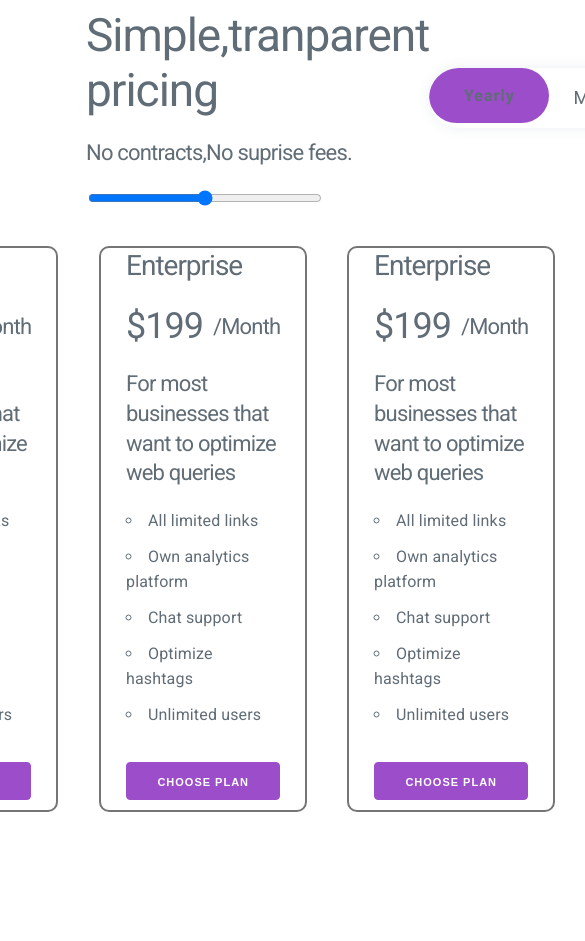
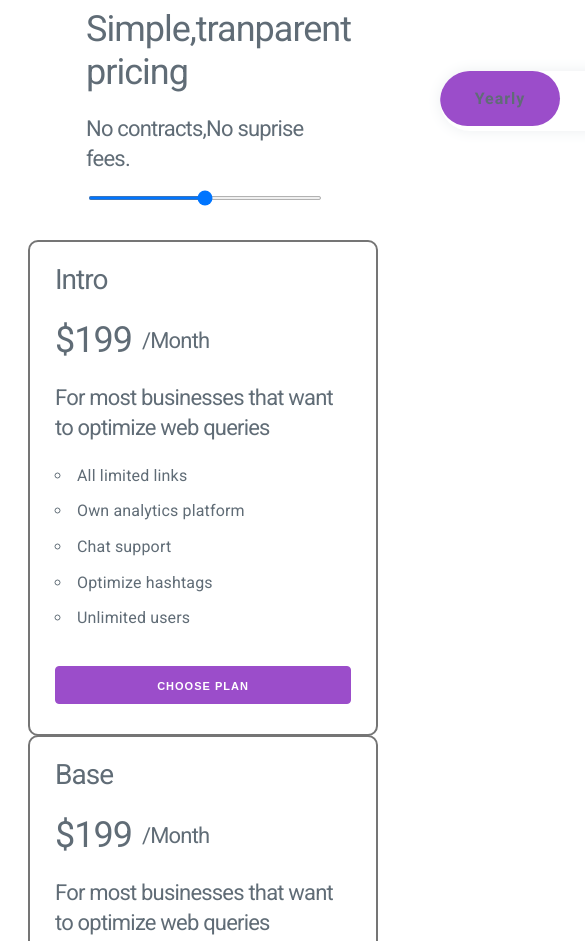
Before and after one commit to saharmansouri/carr, a plain HTML site: page index.html in a window 390 px wide. Shown: the top 941 px of the page, 585 px wide, since content can reach past the window. Before the commit the page ends 860 px from the top, so only its background shows below. Drawn offline with nearby package versions, Linux system fonts and the light colour scheme.

Commit message:
frist commit

```diff
--- a/index.html
+++ b/index.html
@@ -17,6 +17,7 @@
                 href="https://cdnjs.cloudflare.com/ajax/libs/animate.css/4.1.1/animate.min.css"/>
     <title>Cart pricing</title>
     <link href="mini.css" rel="stylesheet">
+    <link rel="stylesheet" href="script.js">
 </head>
 <body>
 <div class="main-container animate__animated animate__pulse">
@@ -39,15 +40,15 @@
         </div>
 
         <form>
-            <label for="range-bar">
-                <input id="range-bar" type="range" min="0" max="1000" step="50" >
+            <label for="range">
+                <input id="range" type="range" min="0" max="1000" step="50" >
             </label>
         </form>
 
     </section>
     <div class="plans">
         <div class="plan animate__animated animate__bounceInLeft">
-            <h3>Enterprise</h3>
+            <h3>Intro</h3>
             <div class="plan-price">
                 <h2 class="price">$199</h2>
                 <h4> /Month</h4>
@@ -67,7 +68,7 @@
             <button class="btn" type="button"> Choose Plan</button>
         </div>
         <div class="plan animate__animated animate__bounceInLeft">
-            <h3>Enterprise</h3>
+            <h3>Base</h3>
             <div class="plan-price">
                 <h2 class="price">$199</h2>
                 <h4> /Month</h4>
@@ -87,7 +88,7 @@
             <button class="btn" type="button"> Choose Plan</button>
         </div>
         <div class="plan animate__animated animate__bounceIn ">
-            <h3>Enterprise</h3>
+            <h3>Popular</h3>
             <div class="plan-price">
                 <h2 class="price">$199</h2>
                 <h4> /Month</h4>
--- a/mini.css
+++ b/mini.css
@@ -19,8 +19,19 @@ body{
 .buttons{
     align-self: center;
 }
-#range-bar{
-    width: 60vw;
+#range{
+    border-radius: 8px;
+    height: 4px;
+    outline: none;
+    width: 100%;
+    /*-webkit-appearance: none;*/
+}
+input[type="range"]::-webkit-slider-thumb{
+    width: 12px;
+    -webkit-appearance: none;
+    height: 12px;
+    background: seagreen;
+    border-radius: 100%;
 }
 .plans{
     display: flex;
@@ -31,7 +42,7 @@ body{
     border: 2px solid #757575;
     border-radius: 10px;
     margin: 0 2rem;
-    padding: 0 2.5rem;
+    padding: 2rem 2.5rem;
     display: flex;
     flex-direction: column;
 
@@ -61,7 +72,6 @@ body{
     letter-spacing: 1px;
     position: relative;
     padding-right: 120px;
-    position: relative;
 }
 
 .switch-button:before {
@@ -117,3 +127,20 @@ body{
 .switch-button-label-span {
     position: relative;
 }
+/*responsive for mobile*/
+
+@media (max-width: 400px) {
+    .buttons {
+        margin-left: 89px;
+    }
+    h1 {
+        font-size: 3.6rem;
+    }
+    .plans {
+        display: grid;
+
+        flex-direction: row;
+        justify-content: flex-end;
+    }
+
+}
--- /dev/null
+++ b/script.js
@@ -0,0 +1,15 @@
+function element() {
+
+}
+
+const input = ducument.getElementById(element: "range")
+const min = input.min
+const max= input.max
+const value = input.value
+
+//
+input.style.background = 'linear-gradient(to right,red 0%, red ${(value-min)/(max-min)*100}%), blue 100%)'
+
+input.oninput = function (){
+    this.style.background ='linear-gradient(to right,red 0%, blue ${(this.value-this.min)/(this.max-this.min)*100%, blue 100%)'
+}
```
Also changed, not shown: Cart-pricing.png (added).
